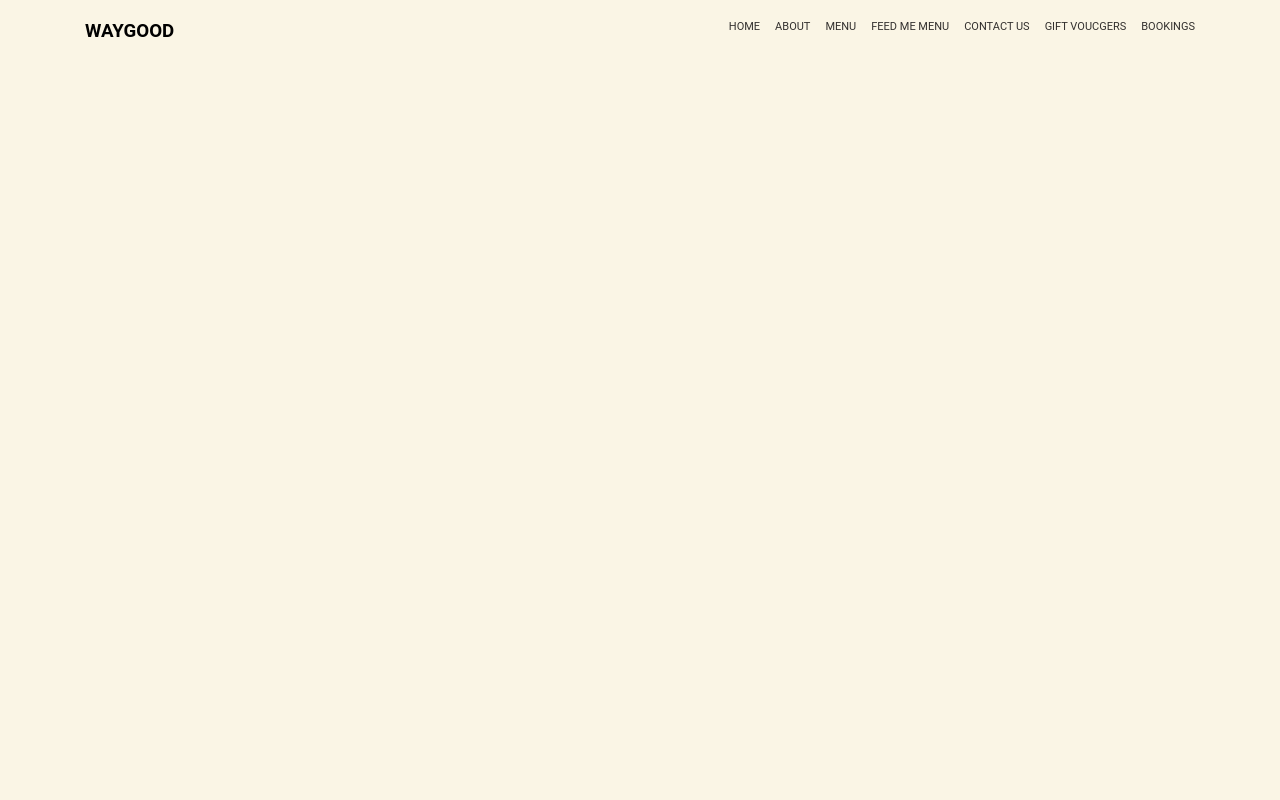
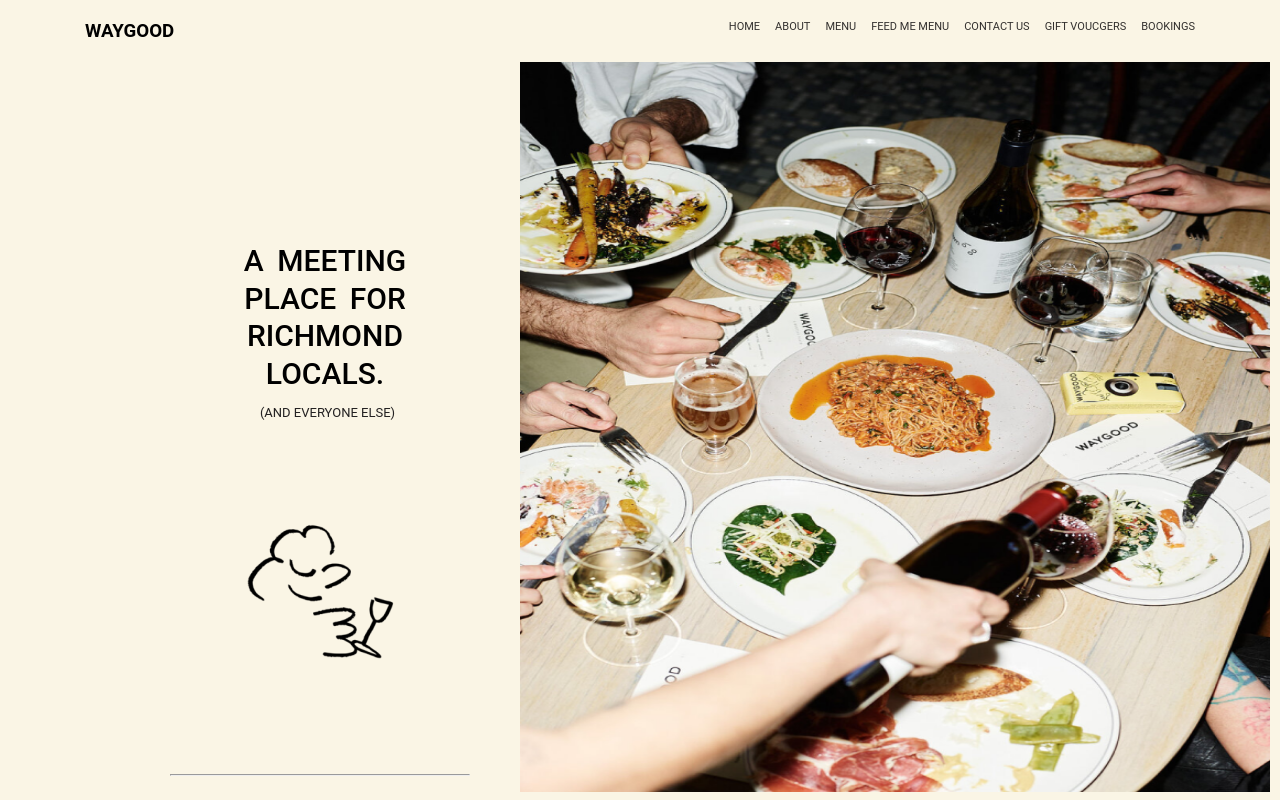
Before and after one commit to 01mehran/MyFirstLongDesign, a plain HTML site: page scr/index.html in a window 1280 px wide. Drawn offline with Linux system fonts and the light colour scheme.

Commit message:
create First part

```diff
--- a/scr/index.html
+++ b/scr/index.html
@@ -9,7 +9,7 @@
   <body>
     <header>
       <h3>WAYGOOD</h3>
-      <div class="">
+      <div>
         <span>HOME</span>
         <span>ABOUT</span>
         <span>MENU</span>
@@ -19,18 +19,19 @@
         <span>BOOKINGS</span>
       </div>
     </header>
+    <section class="first-part">
+      <div class="third-img">
+        <div>
+          <h1 class="first-h">A MEETING PLACE FOR RICHMOND LOCALS.</h1>
+          <p class="first-p">(and everyone else)</p>
+          <img src="/images/IMAGE (1).png" alt="eating"/>
+          <hr>
+        </div>
+      </div>
 
-
-
-
-
-
-
-
-
-
-
-
-
+      <div class="singe-container-img">
+        <img src="/images/IMAGE.png" alt="dinner" width="200px" class="first-img"/>
+      </div>
+    </section>
   </body>
 </html>
--- a/scr/style.css
+++ b/scr/style.css
@@ -16,12 +16,54 @@ header div {
   display: flex;
   column-gap: 15px;
 }
-header div span{
-    color: #1b1919e5;
-    font-size: 11px;
-    font-weight: 400;
+header div span {
+  color: #1b1919e5;
+  font-size: 11px;
+  font-weight: 400;
 }
-header div span:hover{
-    cursor: pointer;
-    color: black;
+header div span:hover {
+  cursor: pointer;
+  color: black;
 }
+.first-part {
+  display: flex;
+  justify-content: space-around;
+}
+.third-img {
+  margin-top: 180px;
+  width: calc(100% / 2);
+  display: flex;
+  justify-content: center;
+  text-align: center;
+}
+.third-img .first-h {
+  margin-left: 55px;
+  width: 200px;
+  text-align: center;
+  font-weight: 500;
+  word-spacing: 6px;
+  line-height: 1.25;
+  font-size: 30px;
+}
+.third-img .first-p {
+  margin-left: 15px;
+  margin-top: 13px;
+  color: #242222;
+  text-transform: uppercase;
+  font-size: 13px;
+  margin-bottom: 80px;
+}
+.singe-container-img {
+  width: calc(100% / 2);
+}
+.first-img {
+  width: 750px;
+  height: 730px;
+  float: right;
+  margin-right: 10px;
+}
+hr {
+  margin-top: 80px;
+  width: 300px;
+  text-align: center;
+}
```
